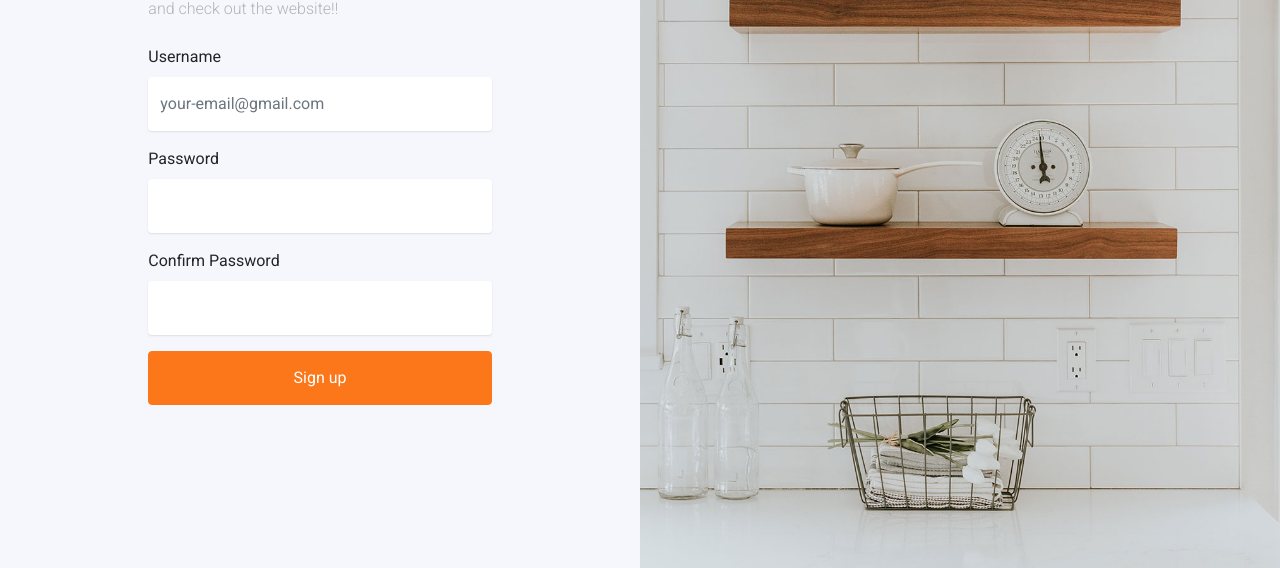
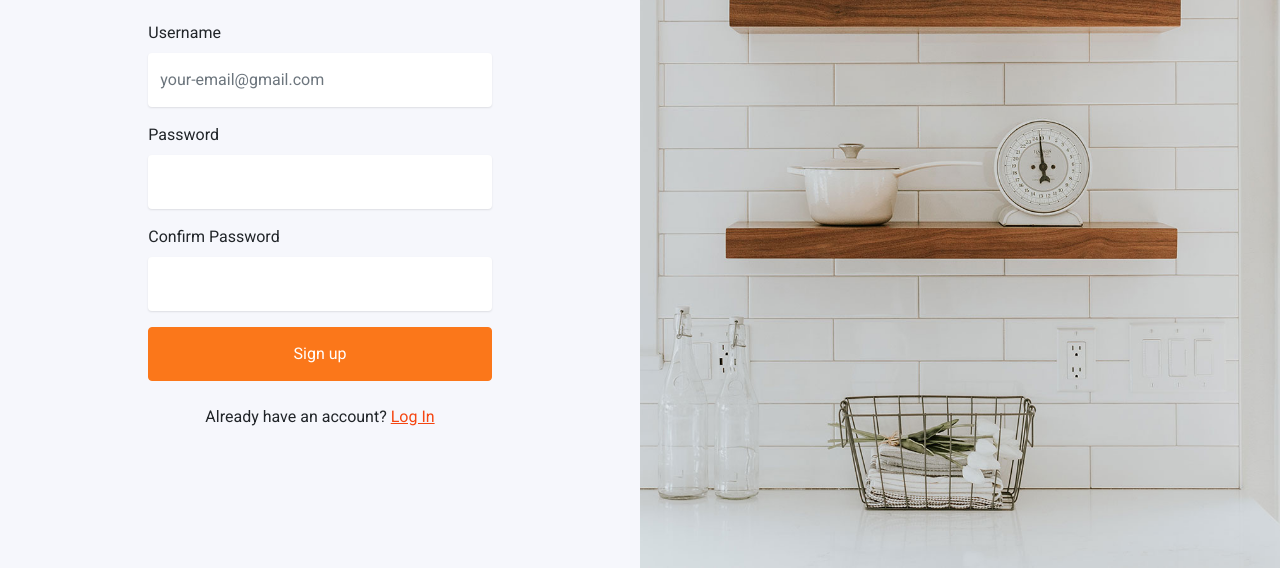
Before and after one commit to samsrithagollapudi28/Easy-buy.com, a plain HTML site: page Signup/Signup.html in a window 1280 px wide. Shown: the part 232-800 px from the top of the page. Drawn offline with Linux system fonts and the light colour scheme.

Commit message:
Update Signup.html

```diff
--- a/Signup/Signup.html
+++ b/Signup/Signup.html
@@ -44,7 +44,12 @@
                 <input type="password" class="form-control"  id="confirmpassword">
               </div>
 
-              <input type="submit" value="Sign up" class="btn btn-block btn-primary">
+              <input type="submit" value="Sign up" class="btn btn-block btn-primary"></br>
+              <div class="text-center">Already have an account?
+                <a href="C:\xampp\htdocs\Easy-buy.com\login\Login.html" class="txt2 hov1" style="color:#f54611;">
+                  Log In
+                </a>
+              </div>
             </form>
           </div>
         </div>
```
